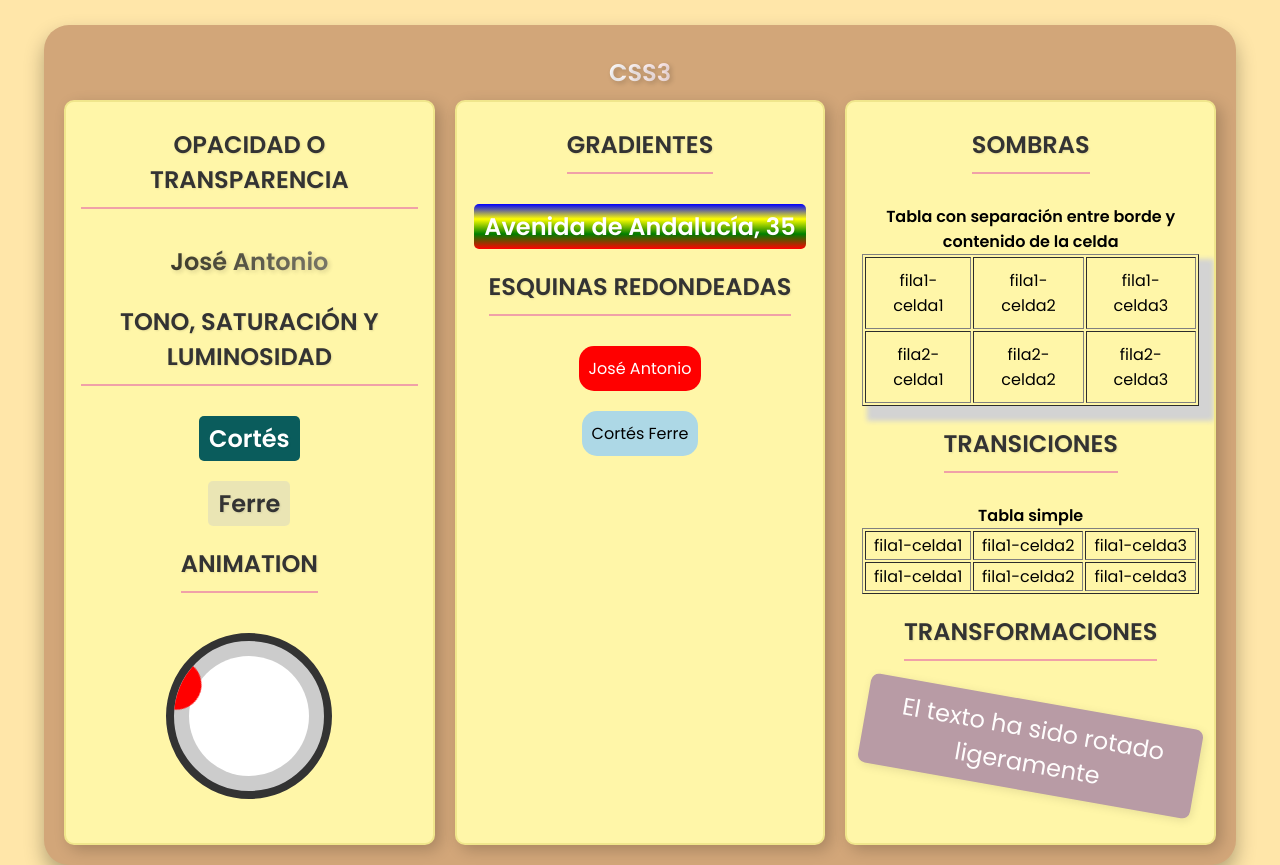
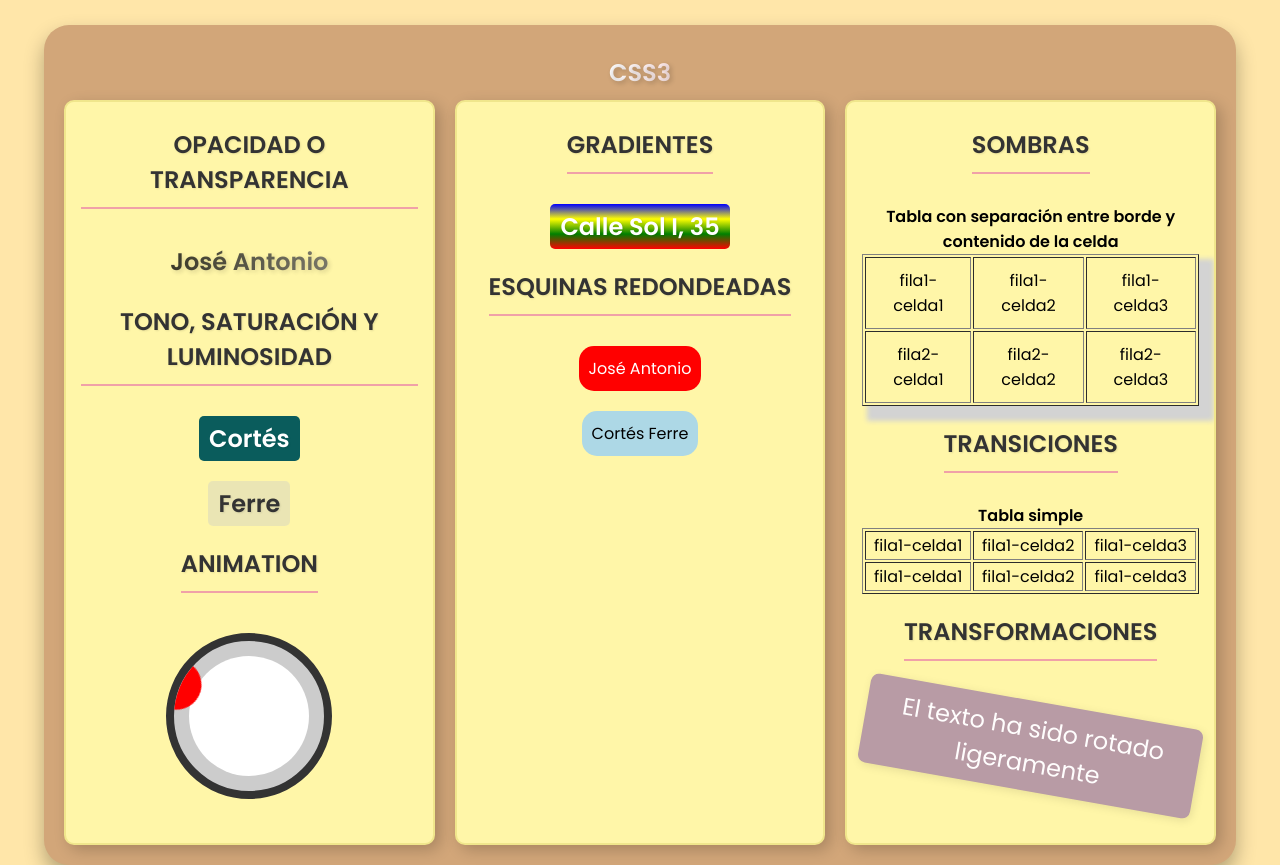
Before and after one commit to 1DAW-josecor475/Sitio-Web, a plain HTML site: page joseantonio_css3.html in a window 1280 px wide. Drawn offline with Linux system fonts and the light colour scheme.

Commit message:
Update joseantonio_css3.html

```diff
--- a/joseantonio_css3.html
+++ b/joseantonio_css3.html
@@ -196,7 +196,7 @@
             </div>
             <div class="column">
                 <h5>GRADIENTES</h5>
-                <h4 id="direction">Avenida de Andalucía, 35</h4>
+                <h4 id="direction">Calle Sol I, 35</h4>
                 <h5>ESQUINAS REDONDEADAS</h5>
                 <div id="roundedname">José Antonio</div>
                 <div id="roundedsurname">Cortés Ferre</div>
```
